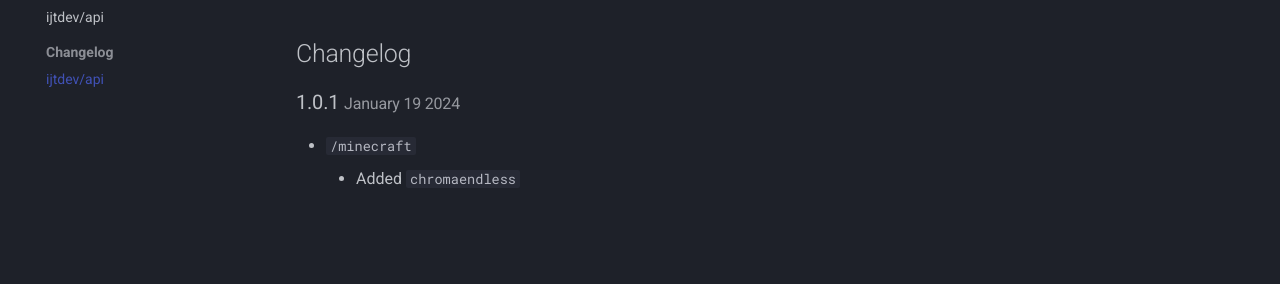
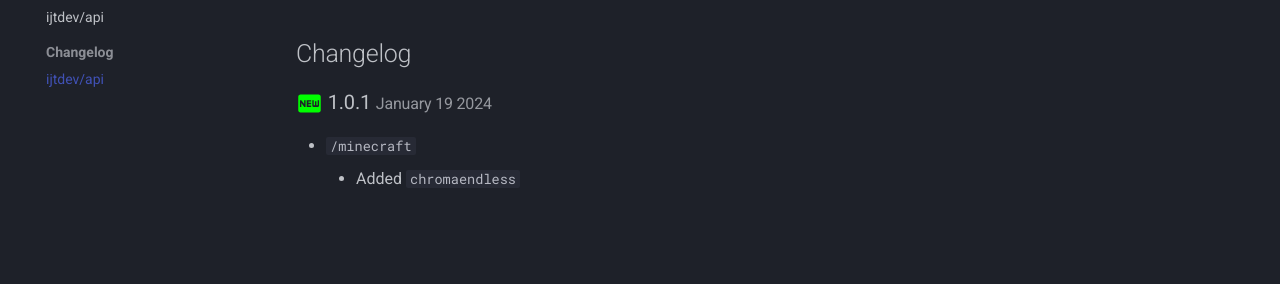
Before and after one commit to itsjusttriz/ijtdev-docs, an MkDocs documentation site: the page built from docs/changelog/ijt-api.md, in a window 1280 px wide. Shown: the part 200-484 px from the top of the page. Built offline with MkDocs 1.6.1 and Material for MkDocs 9.7.7, drawn with Linux system fonts in a browser that asks for light colours.

Commit message:
added 'new' icon

```diff
--- a/docs/changelog/ijt-api.md
+++ b/docs/changelog/ijt-api.md
@@ -6,7 +6,7 @@ title: ijtdev/api
 
 ## Changelog
 
-### 1.0.1 <small>January 19 2024</small> { id='JAN-19-2024' }
+### :material-new-box:{ .new-icon } 1.0.1 <small>January 19 2024</small> { id='JAN-19-2024' }
 
 -   `/minecraft`
     -   Added `chromaendless`
--- a/overrides/assets/stylesheets/extra.css
+++ b/overrides/assets/stylesheets/extra.css
@@ -12,3 +12,8 @@
     background: var(--md-default-bg-color);
     border-radius: 50%;
 }
+
+.new-icon {
+    color: rgb(0, 255, 0);
+    font-size: x-large;
+}
```
